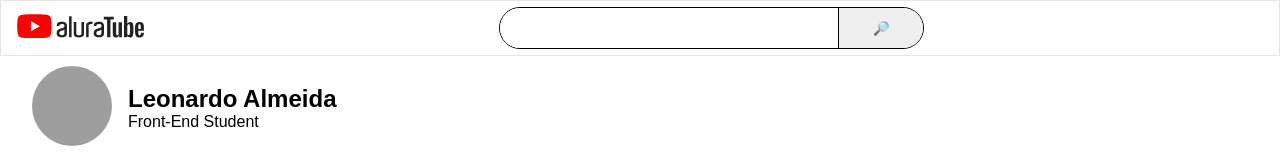
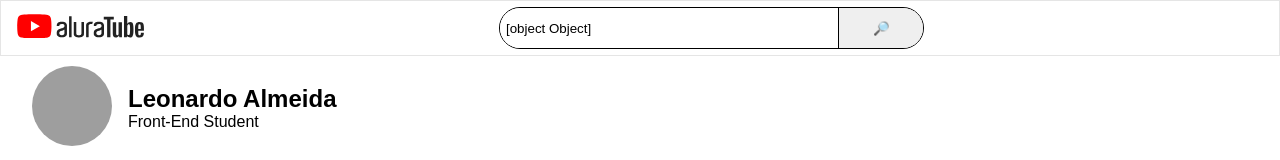
Before and after one commit to LeonardoAlves04/AluraTube, a Next.js app: page / in a window 1280 px wide. Shown: the top 160 px of the page. Built offline with nearby package versions, Linux system fonts and the light colour scheme; grey boxes are pictures that could not be loaded.

Commit message:
implementando pesquisa dinamica

```diff
--- a/pages/index.js
+++ b/pages/index.js
@@ -7,22 +7,19 @@ import { StyledTimeline } from "../src/components/Timeline"
 
 function HomePage() {
   console.log(config.playlists)
-
-  const [valorDoFiltro, setValorDoFiltro] = React.useState("React");
+  const [valorDoFiltro, setValorDoFiltro] = React.useState("Over");
 
   return (
     <>
       <CSSReset />
       <div >
-        <Menu></Menu>
+        <Menu valorDoFiltro={valorDoFiltro} setValorDoFiltro={setValorDoFiltro}></Menu>
         <Header></Header>
         <Timeline searchValue={valorDoFiltro} playlists={config.playlists}></Timeline>
       </div>
     </>
   )
 }
-
-const valorDoFiltro = "React"
 
 export default HomePage
 
@@ -88,5 +85,4 @@ function Timeline({ searchValue, ...props }) {
       })}
     </StyledTimeline>
   )
-
 }
--- a/src/components/Menu/components/Search.js
+++ b/src/components/Menu/components/Search.js
@@ -36,10 +36,13 @@ const StyledSearch = styled.div`
   }
 `;
 
-export default function Search() {
+export default function Search({ valorDoFiltro, setValorDoFiltro }) {
+  const valorDaBusca = valorDoFiltro;
+  const setValorDaBusca = setValorDoFiltro;
+
   return (
     <StyledSearch>
-      <input type="text" onChange={(e) => setValorDaBusca(e.target.value)} />
+      <input type="text" onChange={(e) => setValorDaBusca(e.target.value)} value={valorDaBusca} />
       <button>🔎</button>
 
     </StyledSearch>
--- a/src/components/Menu/index.js
+++ b/src/components/Menu/index.js
@@ -25,13 +25,13 @@ const StyledMenu = styled.header`
   }
 `;
 
-export default function Menu() {
+export default function Menu(valorDoFiltro, setValorDoFiltro) {
   return (
     <StyledMenu>
       <div>
         <Logo />
       </div>
-      <Search />
+      <Search valorDoFiltro={valorDoFiltro} setValorDoFiltro={setValorDoFiltro} />
     </StyledMenu>
   );
 }
```
